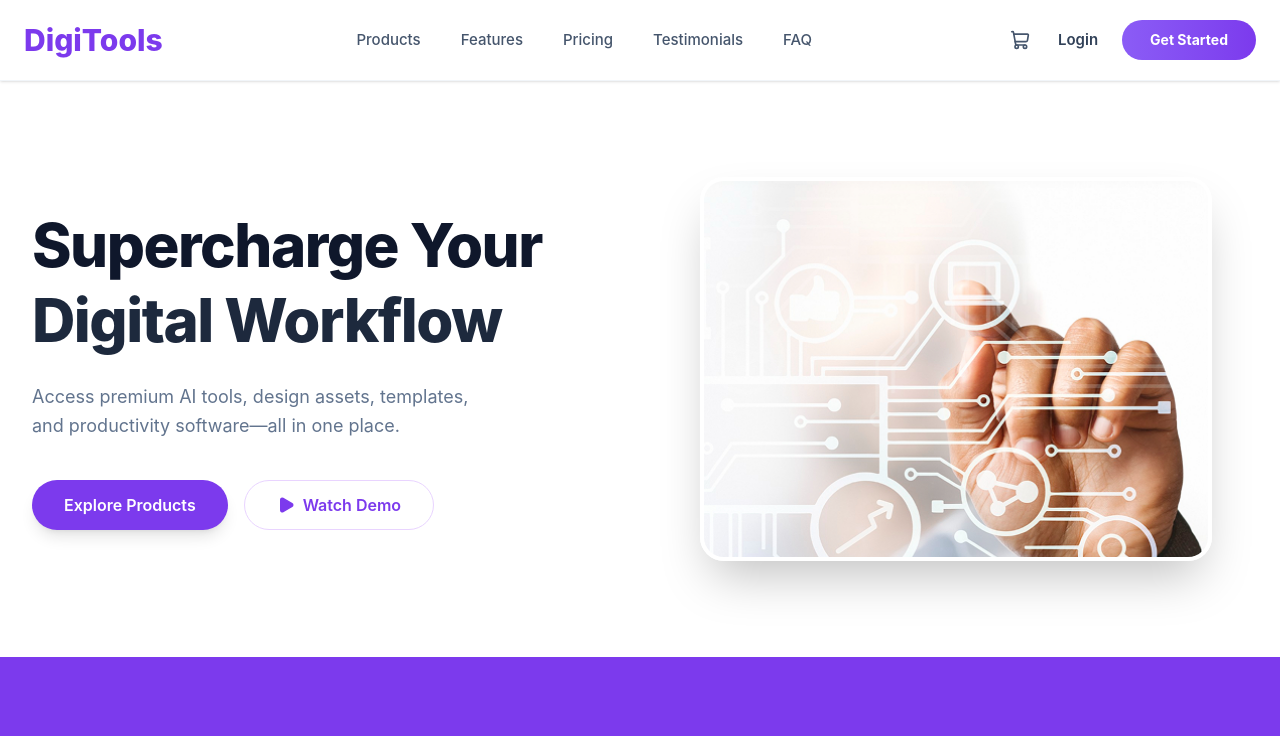
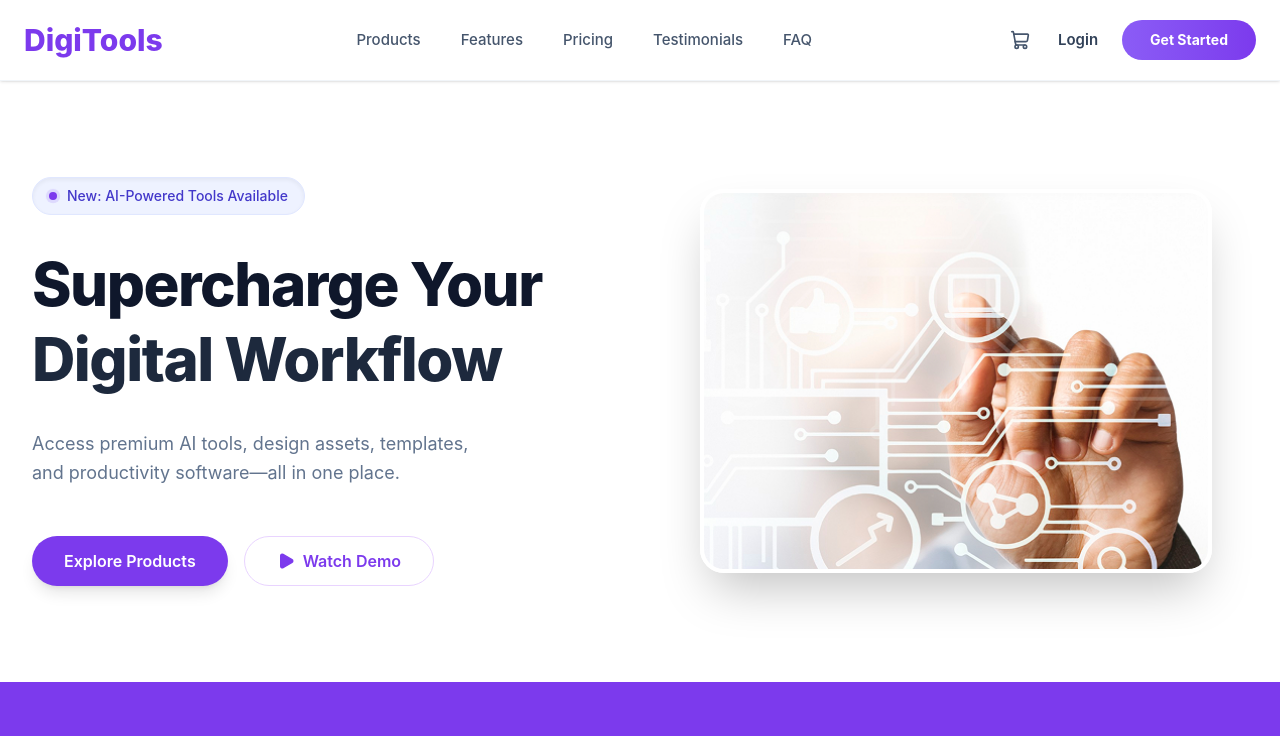
Before and after one commit to yasinarafat342/DigiTools, a React (Vite) app: page / in a window 1280 px wide. Shown: the top 736 px of the page. Built offline with nearby package versions, Linux system fonts and the light colour scheme.

Commit message:
adding style

```diff
--- a/src/App.jsx
+++ b/src/App.jsx
@@ -1,6 +1,6 @@
 import React, { useState } from 'react';
 import {
-  ShoppingCart, Play, Check, UserPlus, Package, Rocket, X
+  ShoppingCart, Play, Check, UserPlus, Package, Rocket, X, Zap
 } from 'lucide-react';
 import { ToastContainer, toast } from 'react-toastify';
 import 'react-toastify/dist/ReactToastify.css';
@@ -22,7 +22,6 @@ const DigiToolsLanding = () => {
   const [cart, setCart] = useState([]);
   const [view, setView] = useState('home');
 
-  // --- Cart Functions ---
   const addToCart = (product) => {
     const isExist = cart.find(item => item.id === product.id);
     if (isExist) {
@@ -47,7 +46,6 @@ const DigiToolsLanding = () => {
 
   const totalPrice = cart.reduce((total, item) => total + item.price, 0);
 
-  // --- Original Data Sections ---
   const steps = [
     { id: '01', title: 'Create Account', description: 'Sign up for free in seconds. No credit card required.', icon: <UserPlus className="text-purple-600" size={32} /> },
     { id: '02', title: 'Choose Products', description: 'Browse our catalog and select the tools that fit your needs.', icon: <Package className="text-purple-600" size={32} /> },
@@ -63,7 +61,7 @@ const DigiToolsLanding = () => {
   return (
     <div className="min-h-screen bg-white font-sans text-slate-900 overflow-x-hidden">
 
-      {/* --- NAVBAR (Same to Same like your image) --- */}
+      {/* NAVBAR */}
       <nav className="sticky top-0 z-50 bg-white border-b border-slate-100 shadow-sm">
         <div className="max-w-7xl mx-auto px-6 h-20 flex items-center justify-between">
           <div className="text-3xl font-extrabold text-[#7C3AED] cursor-pointer" onClick={() => setView('home')}>
@@ -89,11 +87,28 @@ const DigiToolsLanding = () => {
 
       {view === 'home' ? (
         <>
-          {/* HERO */}
+          {/* HERO - এখানে পরিবর্তন করা হয়েছে */}
           <header className="max-w-7xl mx-auto px-8 py-16 md:py-24 grid md:grid-cols-2 gap-12 items-center">
-            <div className="space-y-6 text-center md:text-left">
-              <h1 className="text-5xl md:text-6xl font-extrabold tracking-tight leading-tight">Supercharge Your <br /><span className="text-slate-800">Digital Workflow</span></h1>
-              <p className="text-slate-500 text-lg max-w-md mx-auto md:mx-0 leading-relaxed">Access premium AI tools, design assets, templates, and productivity software—all in one place.</p>
+            <div className="space-y-8 text-center md:text-left">
+
+              {/* --- ছবির মতো AI ব্যাজ এখানে যোগ করা হয়েছে --- */}
+              <div className="flex justify-center md:justify-start">
+                <div className="inline-flex items-center gap-2.5 bg-[#EEF2FF] border border-[#E0E7FF] text-[#4338CA] px-4 py-2 rounded-full text-sm font-medium shadow-inner">
+                  <div className="relative flex h-2 w-2">
+                    <span className="animate-ping absolute inline-flex h-full w-full rounded-full bg-[#8B5CF6] opacity-75"></span>
+                    <span className="relative inline-flex rounded-full h-2 w-2 bg-[#7C3AED]"></span>
+                  </div>
+                  New: AI-Powered Tools Available
+                </div>
+              </div>
+
+              <h1 className="text-5xl md:text-6xl font-extrabold tracking-tight leading-tight">
+                Supercharge Your <br />
+                <span className="text-slate-800">Digital Workflow</span>
+              </h1>
+              <p className="text-slate-500 text-lg max-w-md mx-auto md:mx-0 leading-relaxed">
+                Access premium AI tools, design assets, templates, and productivity software—all in one place.
+              </p>
               <div className="flex flex-wrap justify-center md:justify-start gap-4 pt-4">
                 <button className="bg-[#7C3AED] text-white px-8 py-3 rounded-full font-semibold hover:bg-purple-700 transition shadow-lg">Explore Products</button>
                 <button className="flex items-center gap-2 border border-purple-200 text-[#7C3AED] px-8 py-3 rounded-full font-semibold hover:bg-purple-50 transition"><Play size={18} fill="currentColor" /> Watch Demo</button>
@@ -106,7 +121,7 @@ const DigiToolsLanding = () => {
             </div>
           </header>
 
-          {/* --- STATS SECTION (Purple Gradient) --- */}
+          {/* STATS SECTION */}
           <section className="py-20 bg-[#7C3AED] text-white">
             <div className="max-w-7xl mx-auto px-8">
               <div className="grid grid-cols-1 md:grid-cols-3 gap-12 text-center py-12 border border-white/20 rounded-3xl bg-white/5 backdrop-blur-sm">
@@ -126,7 +141,7 @@ const DigiToolsLanding = () => {
             </div>
           </section>
 
-          {/* PRODUCTS SECTION WITH ORIGINAL BOX TOGGLE */}
+          {/* PRODUCTS SECTION */}
           <section id="products" className="py-24 px-6 bg-slate-50">
             <div className="max-w-7xl mx-auto text-center">
               <div className="mb-16 text-center">
@@ -151,7 +166,7 @@ const DigiToolsLanding = () => {
                       <h3 className="text-2xl font-bold text-slate-900 mb-3">{product.title}</h3>
                       <p className="text-slate-500 text-sm leading-relaxed mb-8">{product.description}</p>
                       <div className="text-4xl font-bold mb-8 text-slate-900">${product.price}<span className="text-slate-400 text-lg font-medium">{product.unit}</span></div>
-                      <button onClick={() => addToCart(product)} className={`w-full py-4 rounded-3xl font-bold text-lg transition shadow-lg ${alreadyInCart ? 'bg-emerald-500 text-white shadow-emerald-100' : 'bg-[#7C3AED] text-white hover:bg-purple-700'}`}>
+                      <button onClick={() => addToCart(product)} className={`w-full py-4 rounded-3xl font-bold text-lg transition shadow-lg ${alreadyInCart ? 'bg-emerald-500 text-white' : 'bg-[#7C3AED] text-white hover:bg-purple-700'}`}>
                         {alreadyInCart ? '✓ Added' : 'Buy Now'}
                       </button>
                     </div>
@@ -161,7 +176,7 @@ const DigiToolsLanding = () => {
             </div>
           </section>
 
-          {/* STEPS SECTION (Original Design) */}
+          {/* STEPS SECTION */}
           <section id="steps" className="py-24 bg-white">
             <div className="max-w-7xl mx-auto px-8 text-center">
               <h2 className="text-4xl md:text-5xl font-bold text-slate-900 mb-4">Get Started In 3 Steps</h2>
@@ -179,7 +194,7 @@ const DigiToolsLanding = () => {
             </div>
           </section>
 
-          {/* PRICING SECTION (Original Design) */}
+          {/* PRICING SECTION */}
           <section id="pricing" className="py-24 px-6 bg-slate-50 border-t border-purple-100">
             <div className="max-w-7xl mx-auto text-center">
               <h2 className="text-4xl md:text-5 font-bold text-slate-900 mb-16">Simple Pricing</h2>
@@ -241,44 +256,20 @@ const DigiToolsLanding = () => {
         </section>
       )}
 
-      {/* FOOTER (Original Dark Design with FB/TW icons) */}
+      {/* FOOTER */}
       <footer className="bg-[#0b1a2a] text-white pt-20 pb-6 px-8 text-left">
         <div className="max-w-7xl mx-auto grid grid-cols-1 md:grid-cols-5 gap-12 border-b border-slate-800 pb-16">
           <div className="md:col-span-2 space-y-6">
             <h2 className="text-3xl font-extrabold text-white">DigiTools</h2>
             <p className="text-slate-400 max-w-sm leading-relaxed text-sm">Premium digital tools for creators and businesses. Work smarter with our suite of powerful tools.</p>
           </div>
-          <div>
-            <h4 className="font-semibold mb-6 text-white text-lg">Product</h4>
-            <ul className="space-y-3 text-slate-400 text-sm">
-              <li><a href="#" className="hover:text-purple-400 transition">Features</a></li>
-              <li><a href="#" className="hover:text-purple-400 transition">Pricing</a></li>
-              <li><a href="#" className="hover:text-purple-400 transition">Templates</a></li>
-            </ul>
-          </div>
-          <div>
-            <h4 className="font-semibold mb-6 text-white text-lg">Company</h4>
-            <ul className="space-y-3 text-slate-400 text-sm">
-              <li><a href="#" className="hover:text-purple-400 transition">About</a></li>
-              <li><a href="#" className="hover:text-purple-400 transition">Blog</a></li>
-              <li><a href="#" className="hover:text-purple-400 transition">Careers</a></li>
-            </ul>
-          </div>
-          <div>
-            <h4 className="font-semibold mb-6 text-white text-lg">Social</h4>
-            <div className="flex gap-4">
-              <div className="w-10 h-10 flex items-center justify-center rounded-full bg-white text-black cursor-pointer hover:bg-purple-400 transition font-bold text-sm uppercase">fb</div>
-              <div className="w-10 h-10 flex items-center justify-center rounded-full bg-white text-black cursor-pointer hover:bg-purple-400 transition font-bold text-sm uppercase">tw</div>
-              <div className="w-10 h-10 flex items-center justify-center rounded-full bg-white text-black cursor-pointer hover:bg-purple-400 transition font-bold text-sm uppercase">in</div>
-            </div>
-          </div>
+          <div><h4 className="font-semibold mb-6 text-white text-lg">Product</h4><ul className="space-y-3 text-slate-400 text-sm"><li><a href="#" className="hover:text-purple-400 transition">Features</a></li><li><a href="#" className="hover:text-purple-400 transition">Pricing</a></li><li><a href="#" className="hover:text-purple-400 transition">Templates</a></li></ul></div>
+          <div><h4 className="font-semibold mb-6 text-white text-lg">Company</h4><ul className="space-y-3 text-slate-400 text-sm"><li><a href="#" className="hover:text-purple-400 transition">About</a></li><li><a href="#" className="hover:text-purple-400 transition">Blog</a></li><li><a href="#" className="hover:text-purple-400 transition">Careers</a></li></ul></div>
+          <div><h4 className="font-semibold mb-6 text-white text-lg">Social</h4><div className="flex gap-4"><div className="w-10 h-10 flex items-center justify-center rounded-full bg-white text-black cursor-pointer hover:bg-purple-400 transition font-bold text-sm uppercase">fb</div><div className="w-10 h-10 flex items-center justify-center rounded-full bg-white text-black cursor-pointer hover:bg-purple-400 transition font-bold text-sm uppercase">tw</div><div className="w-10 h-10 flex items-center justify-center rounded-full bg-white text-black cursor-pointer hover:bg-purple-400 transition font-bold text-sm uppercase">in</div></div></div>
         </div>
         <div className="max-w-7xl mx-auto flex flex-col md:flex-row justify-between items-center mt-6 text-sm text-slate-400">
           <p>© 2026 Digitools. All rights reserved.</p>
-          <div className="flex gap-6 mt-3 md:mt-0">
-            <a href="#" className="hover:text-white transition">Privacy Policy</a>
-            <a href="#" className="hover:text-white transition">Terms of Service</a>
-          </div>
+          <div className="flex gap-6 mt-3 md:mt-0"><a href="#" className="hover:text-white transition">Privacy Policy</a><a href="#" className="hover:text-white transition">Terms of Service</a></div>
         </div>
       </footer>
 
```
